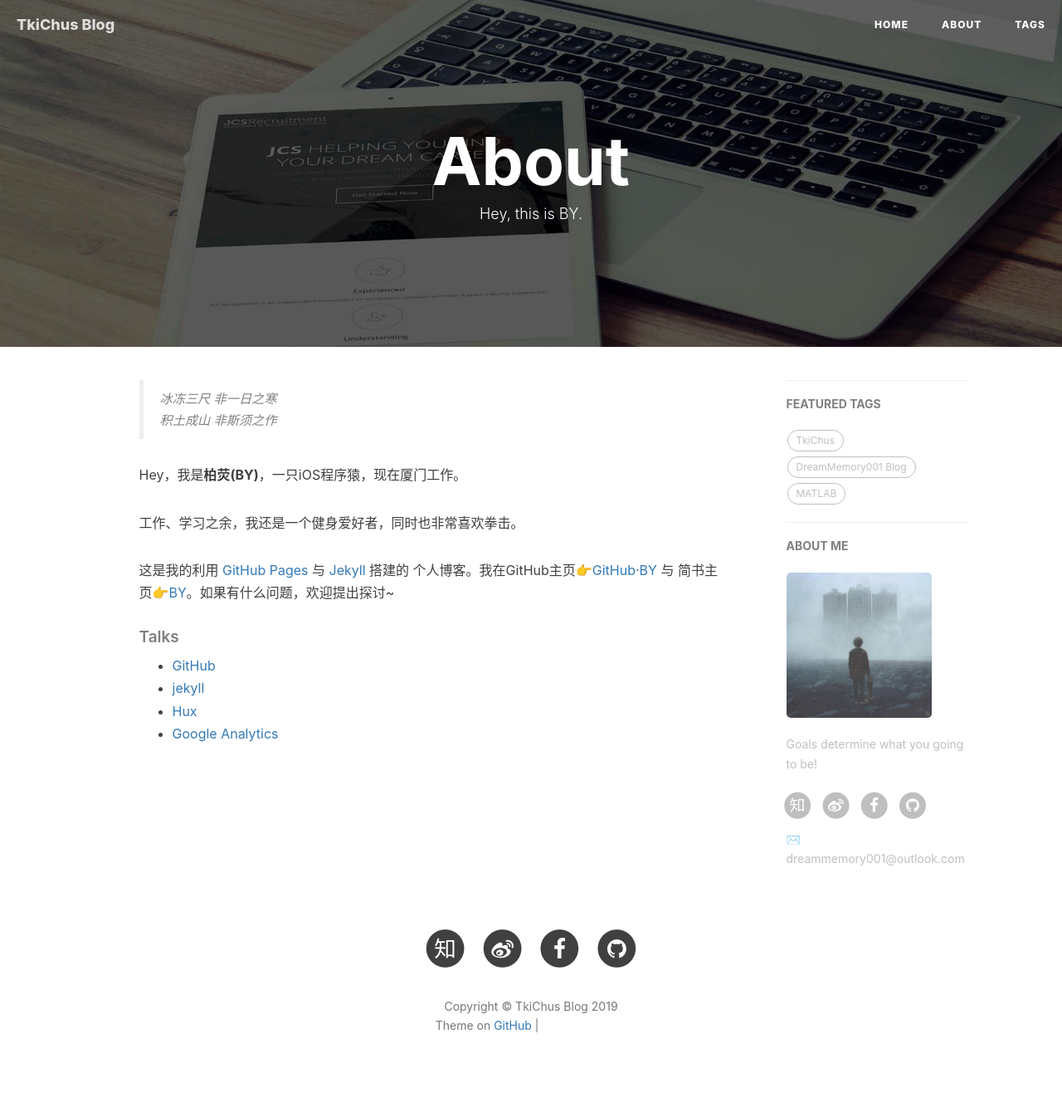
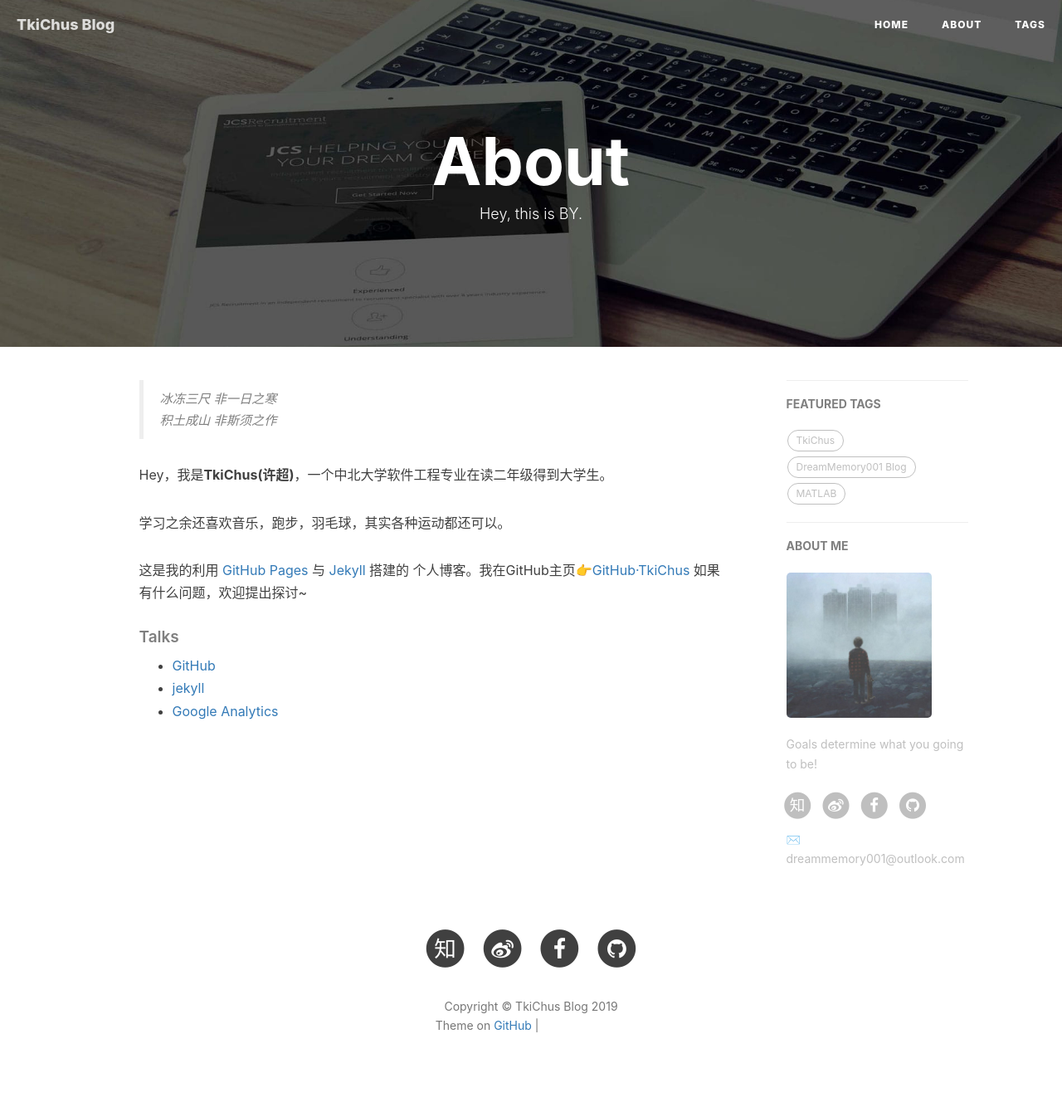
Before and after one commit to DreamMemory001/DreamMemory001.github.io, a Jekyll site: the page built from about.html, in a window 1280 px wide. Shown: the whole page at 83% size. Built offline with Jekyll 4.4.1, drawn with Linux system fonts in a browser that asks for light colours; nearby versions of some CDN libraries; comment, search, counter and statistics services are not loaded; grey boxes are pictures that could not be loaded.

Commit message:
Update about.html

```diff
--- a/about.html
+++ b/about.html
@@ -18,11 +18,11 @@
     <blockquote><p>冰冻三尺 非一日之寒<br>
     积土成山 非斯须之作</p></blockquote>
 
-    <p>Hey，我是<strong>柏荧(BY)</strong>，一只iOS程序猿，现在厦门工作。</p>
+    <p>Hey，我是<strong>TkiChus(许超)</strong>，一个中北大学软件工程专业在读二年级得到大学生。</p>
 
-    <p>工作、学习之余，我还是一个健身爱好者，同时也非常喜欢拳击。</p>
+    <p>学习之余还喜欢音乐，跑步，羽毛球，其实各种运动都还可以。</p>
 
-    <p>这是我的利用 <a href="https://pages.github.com/">GitHub Pages</a> 与 <a href="http://jekyll.com.cn/">Jekyll</a> 搭建的 个人博客。我在GitHub主页<a href="https://github.com/qiubaiying">👉GitHub·BY</a> 与 简书主页<a href="https://http://www.jianshu.com/u/e71990ada2fd">👉BY</a>。如果有什么问题，欢迎提出探讨~</p>
+    <p>这是我的利用 <a href="https://pages.github.com/">GitHub Pages</a> 与 <a href="http://jekyll.com.cn/">Jekyll</a> 搭建的 个人博客。我在GitHub主页<a href="https://github.com/DreamMemory001">👉GitHub·TkiChus</a> 如果有什么问题，欢迎提出探讨~</p>
 
     <p></p>
 
@@ -31,7 +31,6 @@
     <ul>
         <li><a href="https://github.com">GitHub</a></li>
         <li><a href="http://jekyll.com.cn/">jekyll</a></li>
-        <li><a href="http://huangxuan.me/">Hux</a></li>
         <li><a href="https://analytics.google.com/analytics">Google Analytics</a></li>
     </ul>
 </div>
```
